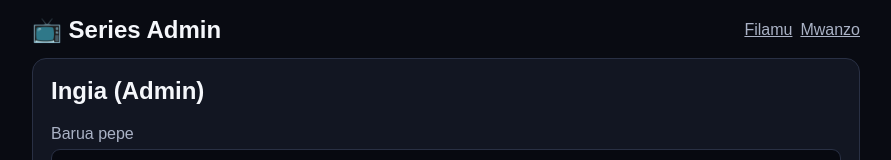
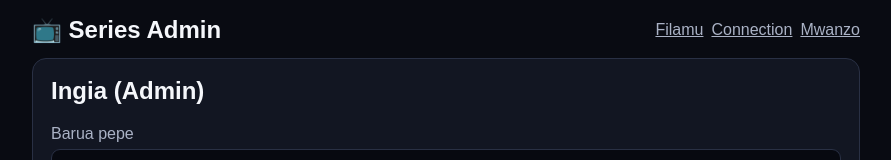
Before and after one commit to Pros0675/Pros0675.github.io, a plain HTML site: page series-admin.html in a window 1280 px wide. Shown: the top 160 px of the page, without its empty margins (194-1085 px from the left). Drawn offline with Linux system fonts and the light colour scheme; no server answers.

Commit message:
Update series-admin.html

```diff
--- a/series-admin.html
+++ b/series-admin.html
@@ -45,6 +45,7 @@
     <h1 style="margin:0;font-size:24px">📺 Series Admin</h1>
     <div class="row">
       <a href="./admin.html" class="muted">Filamu</a>
+      <a href="./connection-admin.html" class="muted">Connection</a>
       <a href="./index.html" class="muted">Mwanzo</a>
       <button id="logoutBtn" class="sec sm hidden">Toka</button>
     </div>
```
